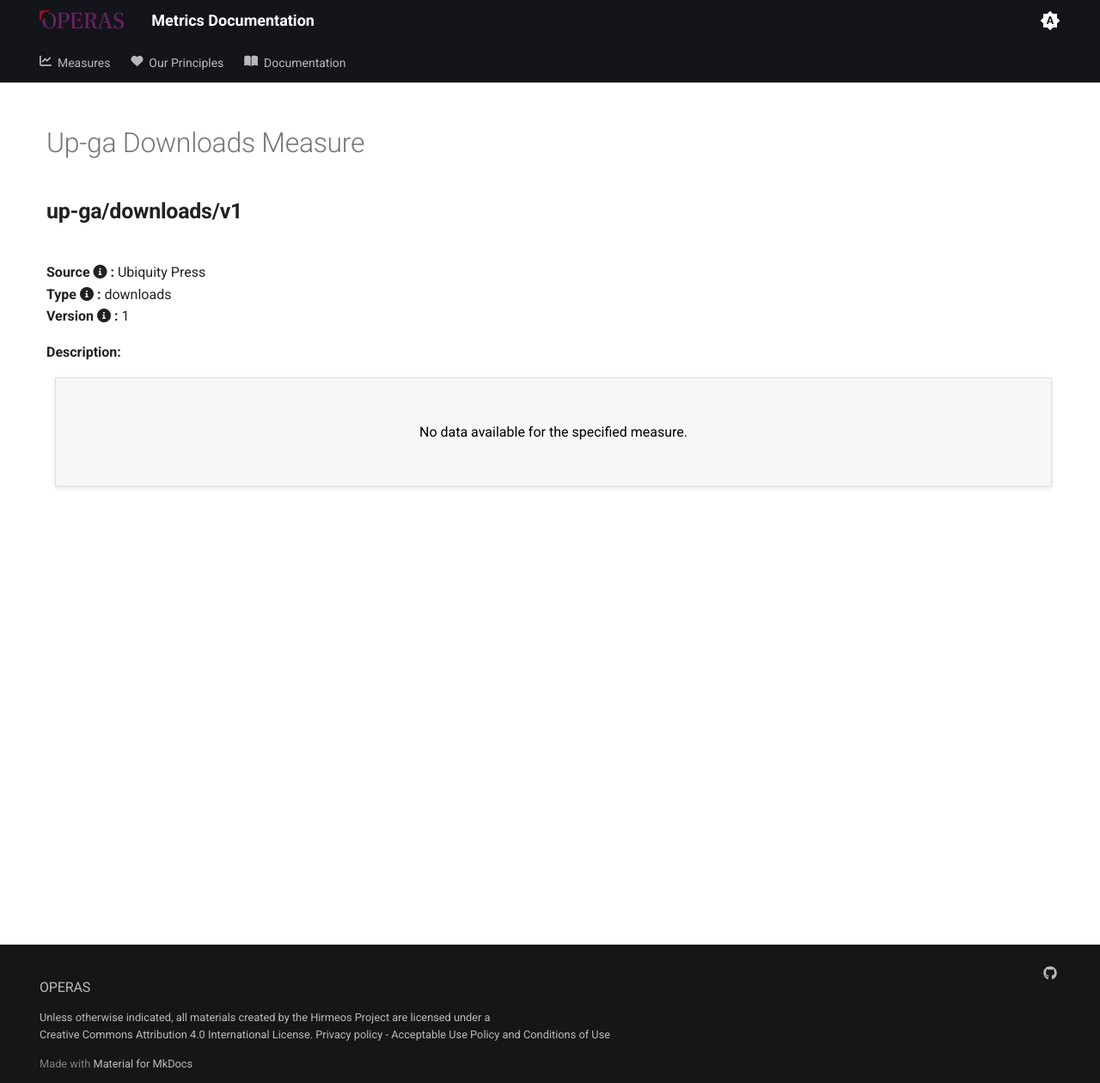
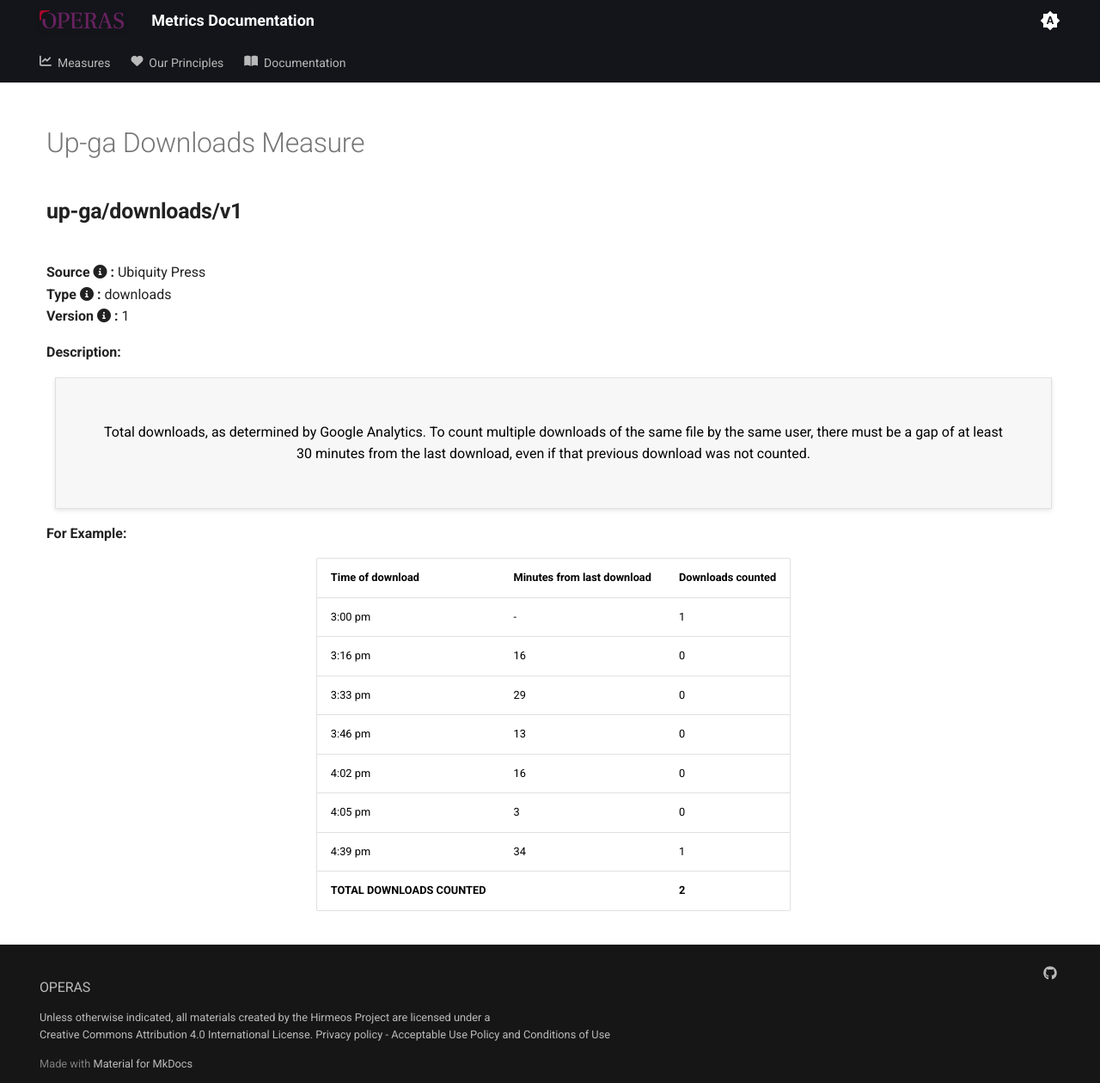
Before and after one commit to operas-eu/metrics_portal, an MkDocs documentation site: the page built from docs/up-ga/downloads/v1.md, in a window 1280 px wide and 1260 px high. Shown: the whole window at 86% size. Built offline with MkDocs 1.6.1 and Material for MkDocs 9.7.7, drawn with Linux system fonts in a browser that asks for light colours.

```diff
--- a/docs/up-ga/downloads/v1.md
+++ b/docs/up-ga/downloads/v1.md
@@ -11,13 +11,68 @@
 <div id="value-display"></div>
 <strong>Description:</strong>
 <div class="tile-1" style="text-align:center; color:black">
-    No data available for the specified measure.
+  Total downloads, as determined by Google Analytics. To count multiple downloads of the same file by the same user, there must be a gap of at least 30 minutes from the last download, even if that previous download was not counted.
 </div>
+
+<strong>
+For Example:
+</strong>
+
+<div  style="text-align:center; color:black">
+<table>
+    <tr>
+        <th>Time of download</th>
+        <th>Minutes from last download</th>
+        <th>Downloads counted</th>
+    </tr>
+    <tr>
+        <td>3:00 pm</td>
+        <td>-</td>
+        <td>1</td>
+    </tr>
+    <tr>
+        <td>3:16 pm</td>
+        <td>16</td>
+        <td>0</td>
+    </tr>
+    <tr>
+        <td>3:33 pm</td>
+        <td>29</td>
+        <td>0</td>
+    </tr>
+    <tr>
+        <td>3:46 pm</td>
+        <td>13</td>
+        <td>0</td>
+    </tr>
+    <tr>
+        <td>4:02 pm</td>
+        <td>16</td>
+        <td>0</td>
+    </tr>
+    <tr>
+        <td>4:05 pm</td>
+        <td>3</td>
+        <td>0</td>
+    </tr>
+    <tr>
+        <td>4:39 pm</td>
+        <td>34</td>
+        <td>1</td>
+    </tr>
+    <tr>
+        <td><strong>TOTAL DOWNLOADS COUNTED</strong></td>
+        <td></td>
+        <td><strong>2</strong></td>
+    </tr>
+</table>
+</div>
+
 <script>
 document.getElementById('value-display').innerHTML = `
   <h2><strong>up-ga/downloads/v1</strong></h2></br>
   <strong>Source <span class="tooltip"><i class="fa-solid fa-circle-info"></i> <span class="tooltiptext">Not all platforms use the same parameters to measure the same thing, so it is important to differentiate the platform we are collecting data from.</span></span> :</strong> Ubiquity Press </br>
-  <strong>Type <span class="tooltip"><i class="fa-solid fa-circle-info"></i> <span class="tooltiptext">Not all measures represent the same event, some platforms report the number of people who accessed a publication (e.g. users, session), others the number of times a resource was seen (e.g. views). For clarity, each of the measures described here will include its type.</span></span> :</strong> downloads</br>
-  <strong>Version <span class="tooltip"><i class="fa-solid fa-circle-info"></i> <span class="tooltiptext">Data providers and/or collectors may want to modify their definition of e.g. a view or a session. In order to ensure changes in these definitions are differentiated, we use versioning.</span></span> :</strong> 1
+  <strong>Type <span class="tooltip"><i class="fa-solid fa-circle-info"></i> <span class="tooltiptext">Not all measures represent the same event, some platforms report the number of people who accessed a publication (e.g. users, session), others the number of times a resource was seen (e.g. downloads). For clarity, each of the measures described here will include its type.</span></span> :</strong> downloads</br>
+  <strong>Version <span class="tooltip"><i class="fa-solid fa-circle-info"></i> <span class="tooltiptext">Data providers and/or collectors may want to modify their definition of e.g. a download or a session. In order to ensure changes in these definitions are differentiated, we use versioning.</span></span> :</strong> 1
 `;
 </script>
```
Also changed, not shown: docs/up-ga/reads/v1.md (+58 -2 lines), docs/up-ga/sessions/v1.md (+2 -2 lines), docs/up-logs/downloads/v1.md (+58 -3 lines), docs/up-logs/reads/v1.md (+58 -2 lines), docs/up-logs/sessions/v1.md (+1 -1 lines), site/up-ga/downloads/v1/index.html, site/up-ga/reads/v1/index.html, site/up-ga/sessions/v1/index.html, site/up-logs/downloads/v1/index.html, site/up-logs/reads/v1/index.html, site/up-logs/sessions/v1/index.html.
